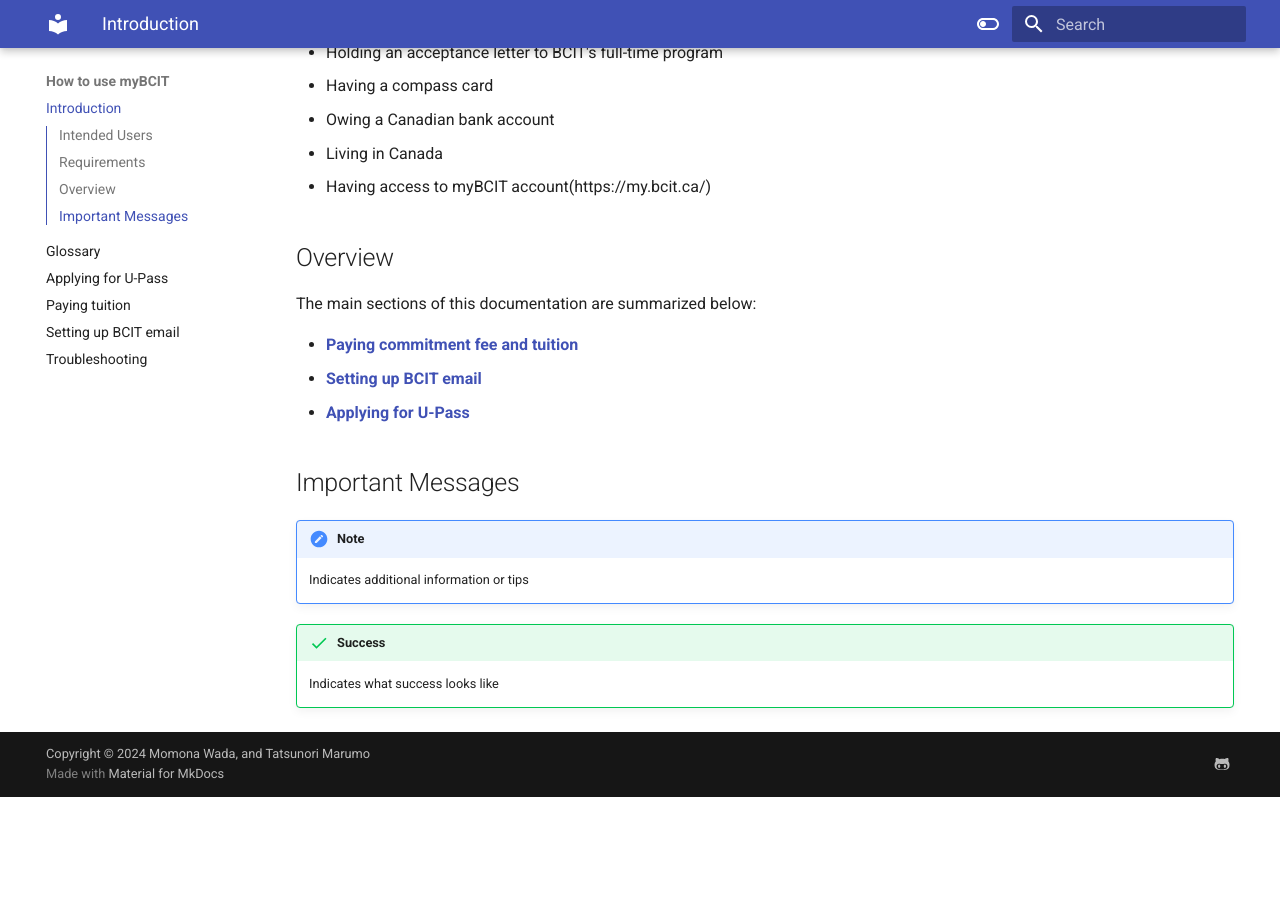
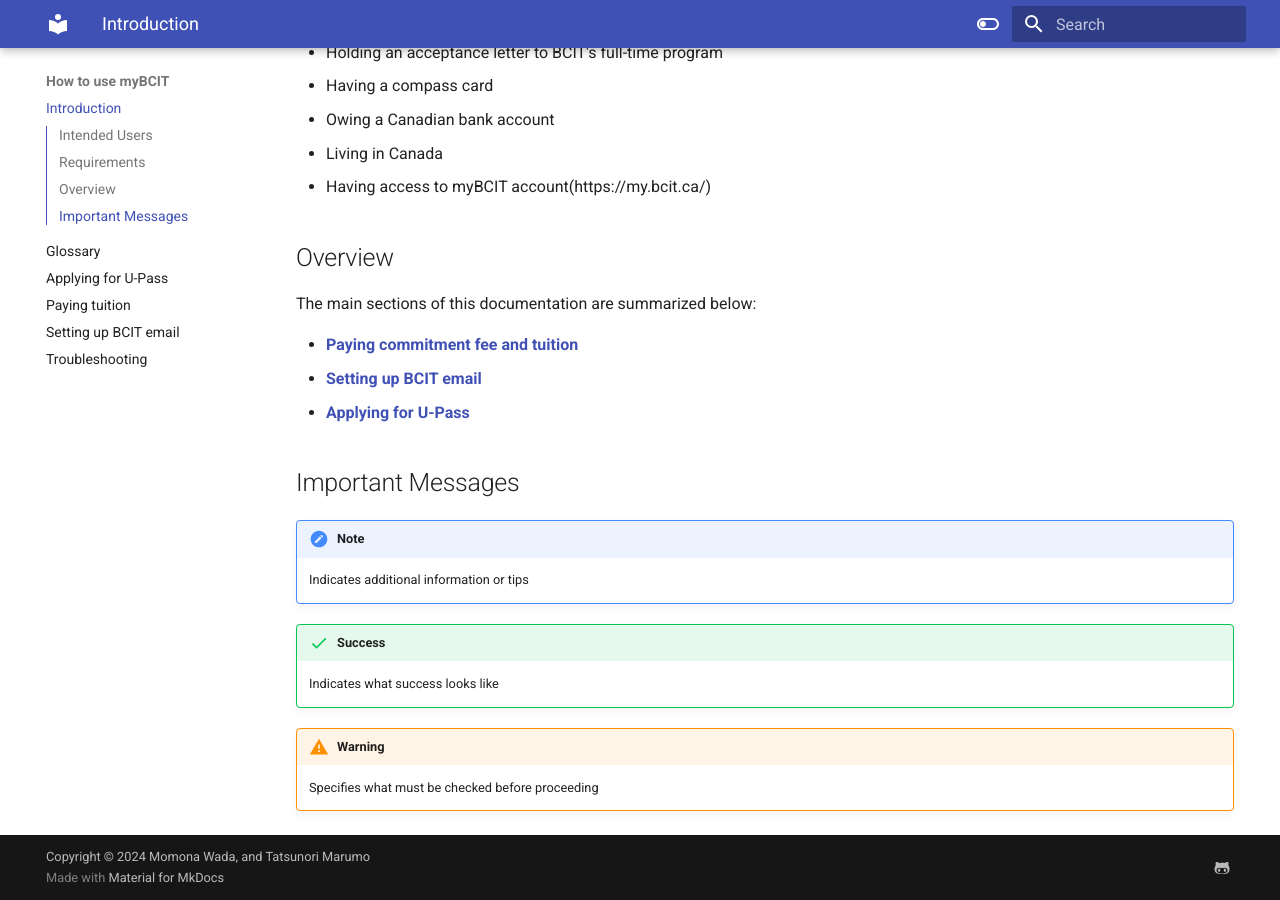
Before and after one commit to TatsunoriMarumo/myBCIT-Guide, an MkDocs documentation site: the page built from docs/index.md, in a window 1280 px wide and 900 px high, scrolled down 549 px. Built offline with MkDocs 1.6.1 and Material for MkDocs 9.7.7, drawn with Linux system fonts in a browser that asks for light colours; before the commit the page ends 1346 px from its top, so only the background shows below that.

Commit message:
Add warning message

```diff
--- a/docs/index.md
+++ b/docs/index.md
@@ -33,3 +33,6 @@
 
 !!! success
     Indicates what success looks like
+
+!!! warning
+    Specifies what must be checked before proceeding
```
